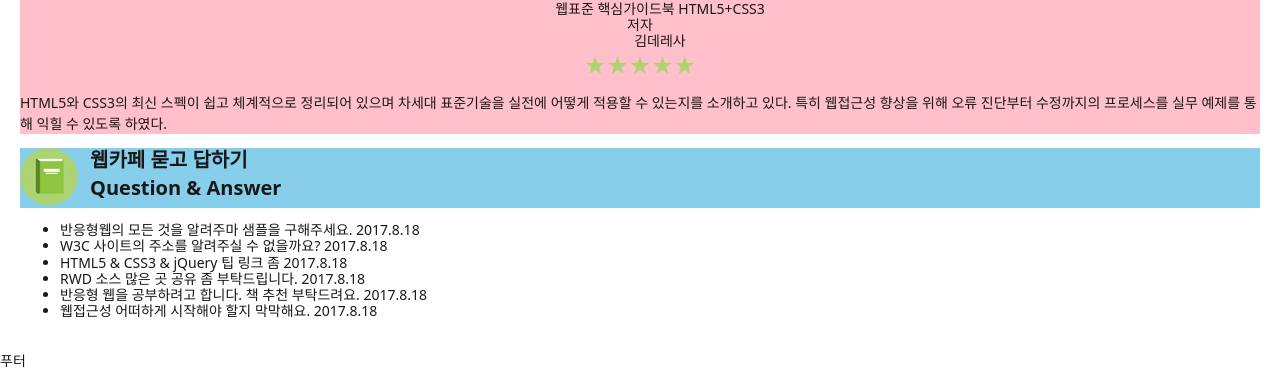
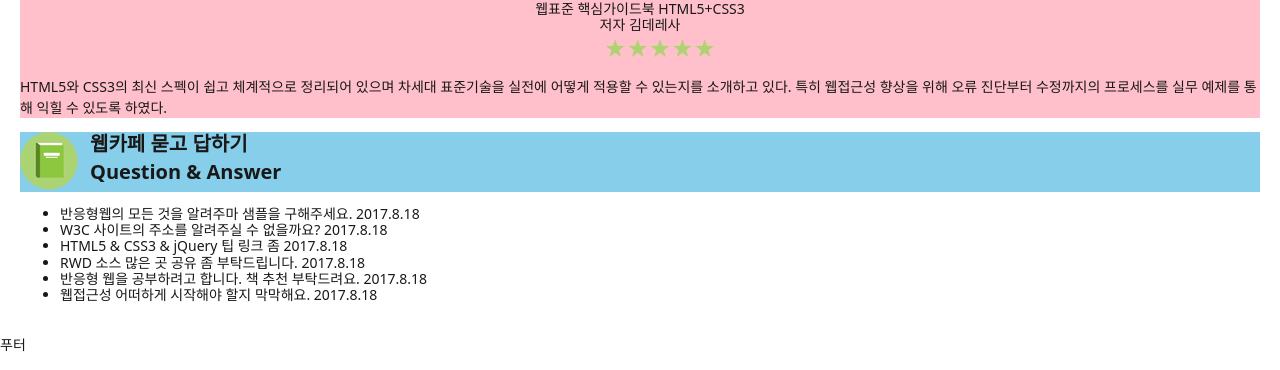
Before and after one commit to zokkin89/FUS03, a plain HTML site: page index.html in a window 1280 px wide. Shown: the part 670-1040 px from the top of the page. Drawn offline with nearby package versions, Linux system fonts and the light colour scheme; a web font is replaced by a local one.

Commit message:
웹카페 서적 마크업 및 디자인

```diff
--- a/css/style.css
+++ b/css/style.css
@@ -266,11 +266,12 @@
 
 .book-heading,
 .book-author-name {
-    display: inline-block;
+    margin: 0;
 }
 
-.book-grade {
-    margin: 0;
+.book-author,
+.book-author-name {
+    display: inline-block;
 }
 
 .book-grade::before {
```
